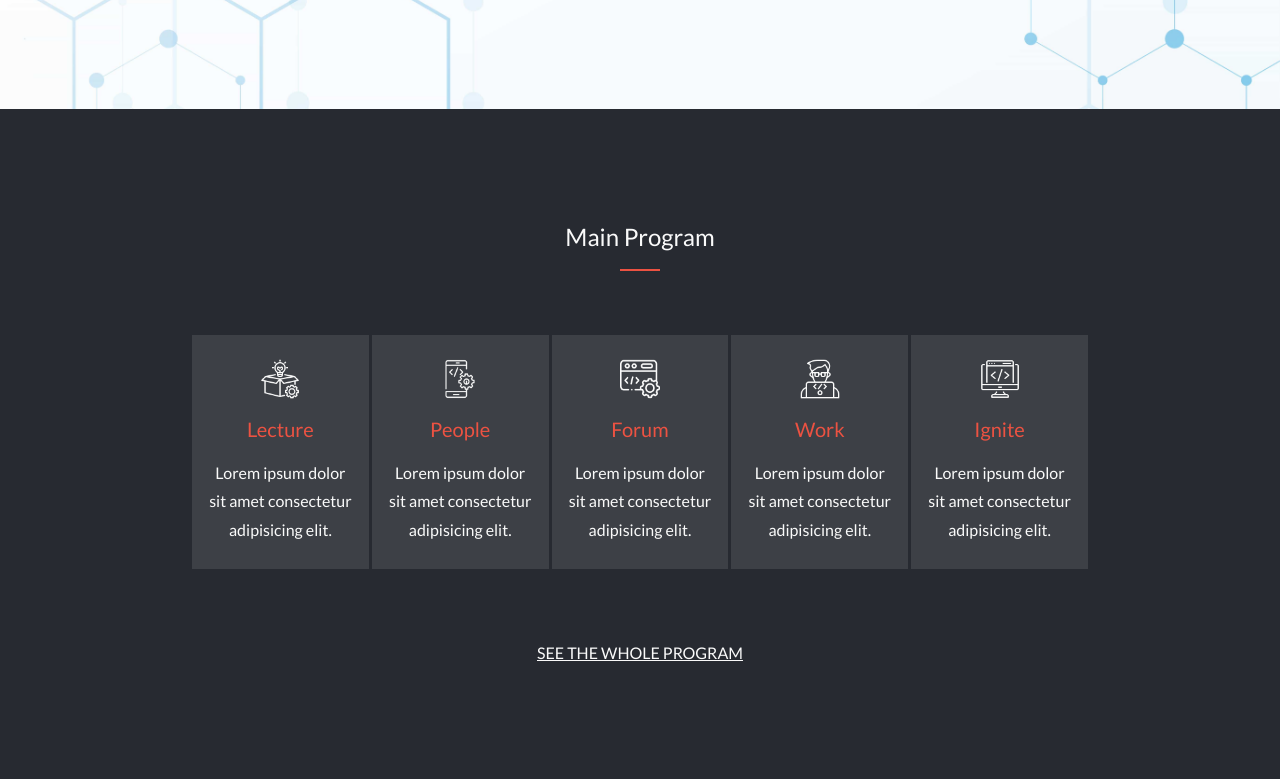
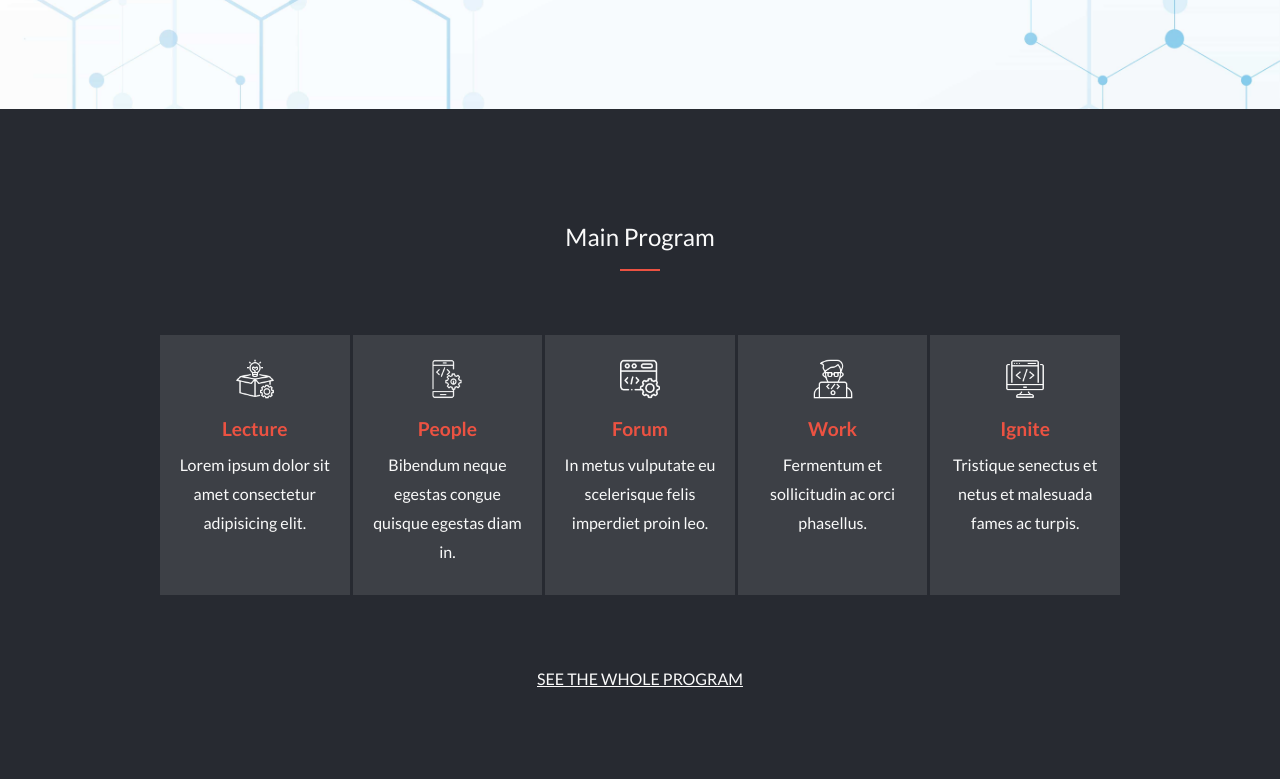
Before and after one commit to martinkarugaba/microverse-module-1-capstone, a website: page index.html in a window 1280 px wide. Shown: the part 581-1360 px from the top of the page. Drawn offline with Linux system fonts and the light colour scheme.

Commit message:
fix main_program section inner items positioning

```diff
--- a/index.html
+++ b/index.html
@@ -200,7 +200,7 @@
 
     <!--! MAIN PROGRAM -->
     <section
-      class="main-program md:px-[12rem] md:py-[7rem] flex flex-col justify-between items-center gap-y-8 bg-primary-black px-[1rem] py-[4rem]"
+      class="main-program md:px-[10rem] md:py-[7rem] flex flex-col justify-between items-center gap-y-8 bg-primary-black px-[1rem] py-[4rem]"
     >
       <header
         class="w-[100%] flex flex-col justify-between items-center h-auto gap-y-0"
@@ -213,7 +213,7 @@
 
       <!--* main programs wrapper -->
       <div
-        class="main-programs-container flex flex-col md:flex-row md:mt-[2rem] md:gap-x-small justify-between items-center gap-y-4"
+        class="main-programs-container flex flex-col md:flex-row md:mt-[2rem] md:gap-x-small justify-center items-center gap-y-4"
       ></div>
 
       <!--* button -->
@@ -230,7 +230,7 @@
     </section>
 
     <!--! FEATURED SPEAKERS -->
-    <section class="px-[1rem] py-[4rem] md:px-[12rem] md:py-[7rem] h-auto">
+    <section class="px-[1rem] py-[4rem] md:px-[5rem] md:py-[7rem] h-auto">
       <header
         class="w-[100%] flex flex-col justify-between items-center h-auto gap-y-0"
       >
--- a/js/mainPrograms.js
+++ b/js/mainPrograms.js
@@ -15,28 +15,27 @@ const mainPrograms = [
     program: 'app development',
     title: 'People',
     description:
-      'Lorem ipsum dolor sit amet consectetur adipisicing elit.',
+      'Bibendum neque egestas congue quisque egestas diam in.',
   },
   {
     icon: './img/icons/coding.png',
     program: 'coding',
     title: 'Forum',
     description:
-      'Lorem ipsum dolor sit amet consectetur adipisicing elit.',
+      'In metus vulputate eu scelerisque felis imperdiet proin leo.',
   },
   {
     icon: './img/icons/coder.png',
     program: 'coder',
     title: 'Work',
-    description:
-      'Lorem ipsum dolor sit amet consectetur adipisicing elit.',
+    description: 'Fermentum et sollicitudin ac orci phasellus.',
   },
   {
     icon: './img/icons/desktop.png',
     program: 'desktop',
     title: 'Ignite',
     description:
-      'Lorem ipsum dolor sit amet consectetur adipisicing elit.',
+      'Tristique senectus et netus et malesuada fames ac turpis. ',
   },
 ];
 
@@ -46,12 +45,12 @@ mainPrograms.forEach((item) => {
   } = item;
 
   mainProgramsSection.innerHTML += `
-    <div class='project flex md:flex-col justify-between items-center w-[100%] gap-x-2 h-auto px-4 py-6'>
-      <div class='w-[40%] md:w-[100%] h-[100%] flex md:flex-col justify-start items-center'>
+    <div class='project flex md:flex-col justify-center items-center md:gap-y-0 md:h-[260px] w-[100%] md:grow gap-x-2 h-auto px-4 py-6'>
+      <div class='w-[40%] md:w-[100%] h-[100%] flex md:flex-col justify-start md:justify-between md:h-[150px] items-center'>
         <img class="h-[40px] w-[40px] object-contain" src=${icon} alt=${program}/>
-        <h3 class='text-lg md:text-xl font-bold md:font-medium text-primary-orange ml-[10px] md:ml-0 md:mt-4'>${title}</h3>
+        <h3 class='text-lg md:text-[1.2rem] font-bold md:font-semibold text-primary-orange ml-[10px] md:ml-0 md:mt-2'>${title}</h3>
       </div>
-      <div class='grow w-[60%] md:w-[100%] h-[100%] md:mt-4'>
+      <div class='grow w-[60%] md:w-[100%] h-[100%] md:grow-0 md:mt-[0.5rem]'>
         <p class='justify-self-end text-base md:text-base md:text-center leading-0 md:leading-[1.8rem] text-off-white'>${description}</p>
       </div>
     </div>
```
Also changed, not shown: dist/output.css.
